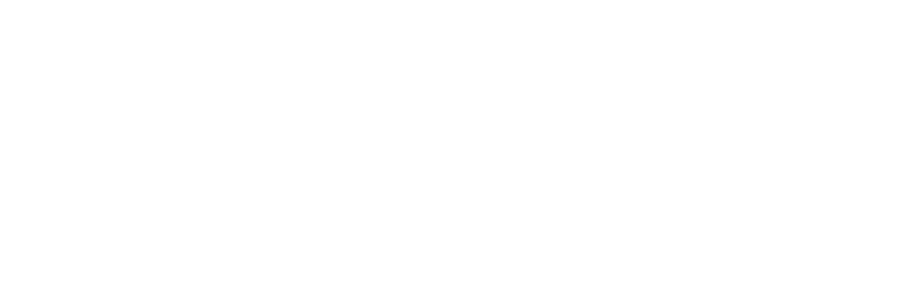
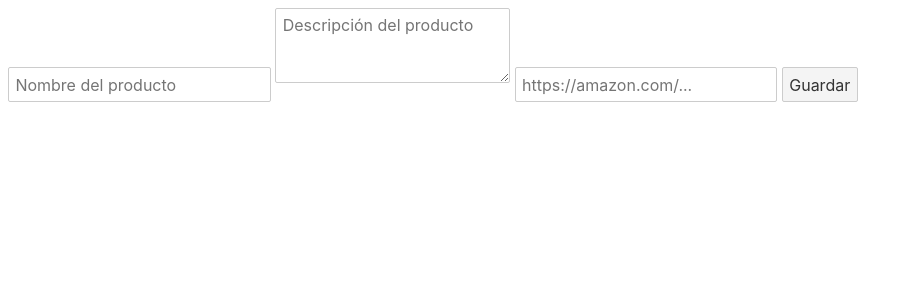
Before and after one commit to AleMol02/svelteFirebase, a Svelte app in the folder sveltebase/: page / in a window 1280 px wide. Shown: the top 300 px of the page, without its empty margins (0-913 px from the left). Built offline with nearby package versions, Linux system fonts and the light colour scheme.

Commit message:
formulario plano sin código

```diff
--- a/sveltebase/src/App.svelte
+++ b/sveltebase/src/App.svelte
@@ -1,11 +1,28 @@
 <script>
-
 </script>
 
 <main>
-
+	<form>
+		<input
+			id="nombre-producto"
+			type="text"
+			placeholder="Nombre del producto"
+		/>
+		<textarea
+			id="descripcion-producto"
+			rows="3"
+			placeholder="Descripción del producto"
+		/>
+		<input
+			type="url"
+			id="imagen-url-producto"
+			placeholder="https://amazon.com/..."
+		/>
+		<button>
+			Guardar
+		</button>
+	</form>
 </main>
 
 <style>
-
 </style>
```
